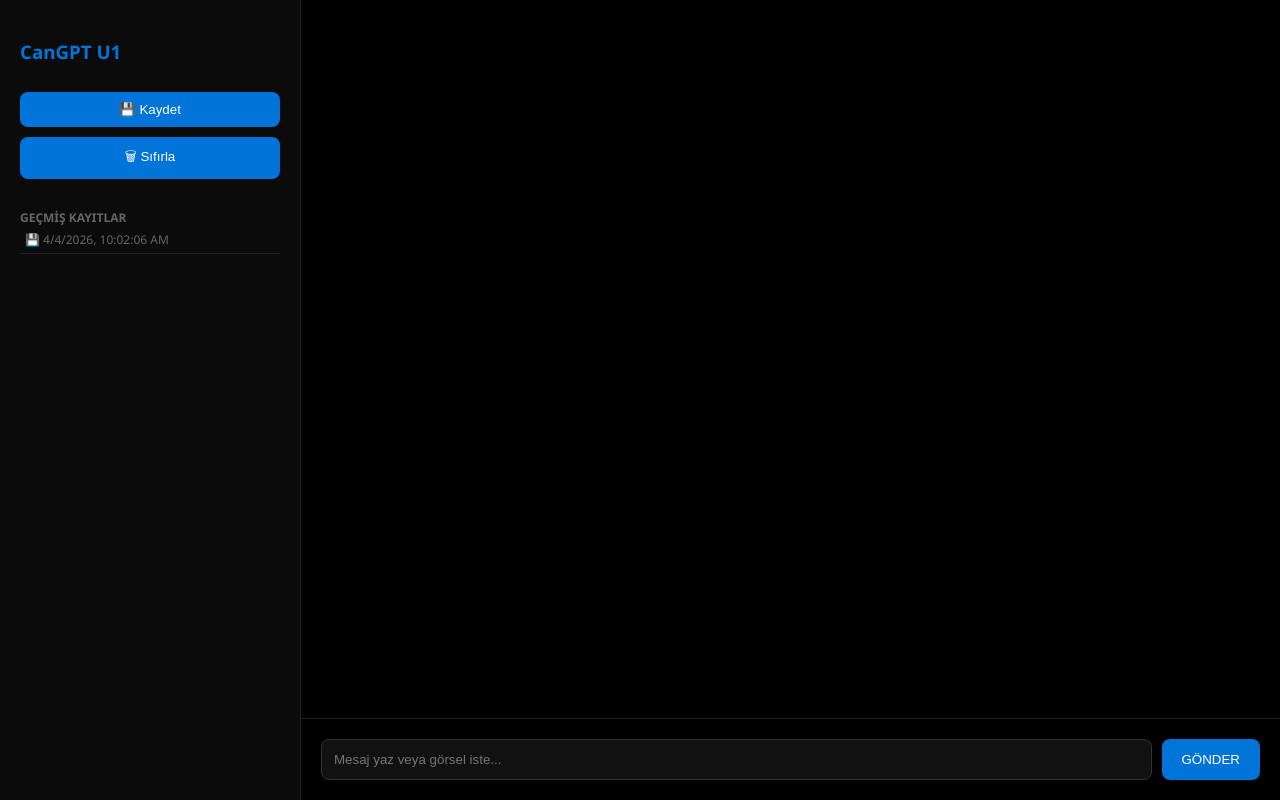
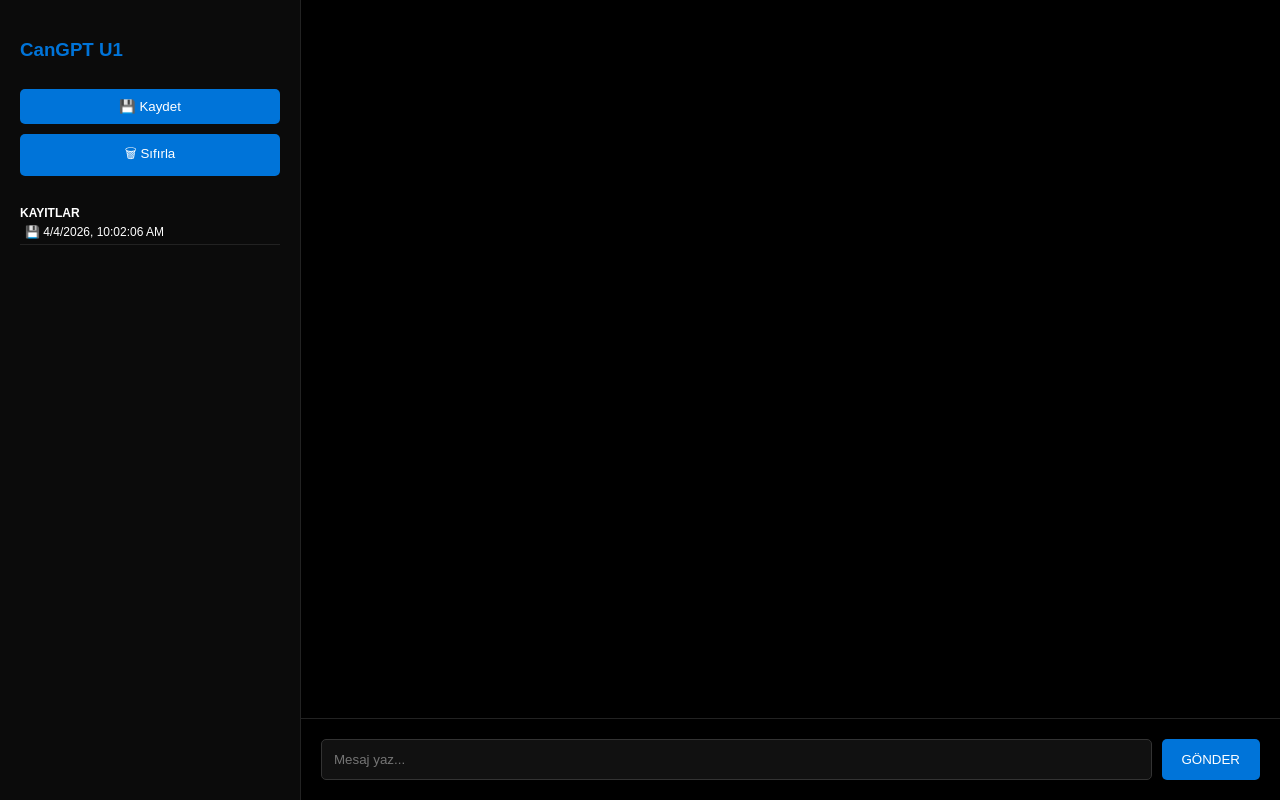
Before and after one commit to canuxs/cangpt, a website: page index.html in a window 1280 px wide. Both pictures are taken after a click on the button "💾 Kaydet". Drawn offline with nearby package versions, Linux system fonts and the light colour scheme.

Commit message:
Update index.html

```diff
--- a/index.html
+++ b/index.html
@@ -5,17 +5,17 @@
     <title>CanGPT U1 | Llama 3.3</title>
     <script src="https://cdn.jsdelivr.net/npm/marked/marked.min.js"></script>
     <style>
-        body { background: #000; color: #fff; font-family: 'Segoe UI', sans-serif; margin: 0; display: flex; height: 100vh; }
+        body { background: #000; color: #fff; font-family: sans-serif; margin: 0; display: flex; height: 100vh; }
         #sidebar { width: 260px; background: #0b0b0b; border-right: 1px solid #222; padding: 20px; display: flex; flex-direction: column; gap: 10px; }
-        #chat { flex-grow: 1; overflow-y: auto; padding: 30px; display: flex; flex-direction: column; gap: 15px; }
-        .bubble { max-width: 80%; padding: 12px; border-radius: 12px; }
-        .user { align-self: flex-end; background: #222; }
-        .ai { align-self: flex-start; background: #001a33; border: 1px solid #004080; }
-        .img-box { background: #111; padding: 15px; border-radius: 10px; border: 1px solid #333; margin-top: 10px; text-align: center; }
-        img { width: 100%; max-width: 450px; border-radius: 8px; margin-top: 10px; display: none; }
-        #input-container { padding: 20px; border-top: 1px solid #222; display: flex; gap: 10px; }
-        input { flex-grow: 1; background: #111; color: #fff; border: 1px solid #333; padding: 12px; border-radius: 8px; outline: none; }
-        button { background: #0074d9; color: #fff; border: none; padding: 10px 20px; border-radius: 8px; cursor: pointer; }
+        #chat { flex-grow: 1; overflow-y: auto; padding: 20px; display: flex; flex-direction: column; gap: 15px; }
+        .bubble { max-width: 80%; padding: 12px; border-radius: 10px; line-height: 1.5; }
+        .user { align-self: flex-end; background: #333; }
+        .ai { align-self: flex-start; background: #001f3f; border: 1px solid #0074d9; }
+        .img-box { background: #111; padding: 15px; border-radius: 10px; border: 1px solid #333; text-align: center; }
+        img { width: 100%; border-radius: 5px; display: none; margin-top: 10px; }
+        #input-area { padding: 20px; border-top: 1px solid #222; display: flex; gap: 10px; }
+        input { flex-grow: 1; padding: 12px; background: #111; color: #fff; border: 1px solid #333; border-radius: 5px; }
+        button { padding: 10px 20px; background: #0074d9; color: #fff; border: none; border-radius: 5px; cursor: pointer; }
     </style>
 </head>
 <body>
@@ -23,14 +23,14 @@
 <div id="sidebar">
     <h3 style="color:#0074d9;">CanGPT U1</h3>
     <button onclick="saveChat()">💾 Kaydet</button>
-    <button onclick="clearChat()">🗑 Sıfırla</button>
-    <div id="history-list" style="margin-top:20px; font-size:12px; color:#666;">GEÇMİŞ KAYITLAR</div>
+    <button onclick="location.reload()">🗑 Sıfırla</button>
+    <div id="save-list" style="margin-top:20px; font-size:12px;"></div>
 </div>
 
 <div id="main" style="flex-grow:1; display:flex; flex-direction:column;">
     <div id="chat"></div>
-    <div id="input-container">
-        <input type="text" id="userInput" placeholder="Mesaj yaz veya görsel iste..." onkeypress="if(event.key==='Enter') sendMessage()">
+    <div id="input-area">
+        <input type="text" id="userInput" placeholder="Mesaj yaz..." onkeypress="if(event.key==='Enter') sendMessage()">
         <button onclick="sendMessage()">GÖNDER</button>
     </div>
 </div>
@@ -56,9 +56,8 @@
 
         if(data.text.includes("GÖRSEL_OLUŞTUR:")) {
             const prompt = data.text.split("GÖRSEL_OLUŞTUR:")[1].trim();
-            // Pollinations linkini frontend'de oluşturuyoruz
-            const imgUrl = `https://pollinations.ai/p/${encodeURIComponent(prompt)}?width=1024&height=1024&nologo=true&seed=${Math.floor(Math.random()*999999)}`;
-            addImageBubble(imgUrl, prompt);
+            const url = `https://pollinations.ai/p/${encodeURIComponent(prompt)}?width=1024&height=1024&nologo=true&seed=${Math.random()}`;
+            addImageBubble(url, prompt);
         } else {
             addBubble(data.text, 'ai');
         }
@@ -80,35 +79,33 @@
             <div class="img-box">
                 <p>🎨 <b>${desc}</b> çiziliyor...</p>
                 <img src="${url}" onload="this.style.display='block'; this.previousElementSibling.innerHTML='✅ Hazır:';"
-                     onerror="this.parentElement.innerHTML='⚠️ Görsel yüklenemedi.'">
-                <br><a href="${url}" target="_blank" style="color:#0074d9; font-size:12px; text-decoration:none;">📥 İndir / Aç</a>
+                     onerror="this.parentElement.innerHTML='⚠️ Yükleme hatası. Sayfayı yenileyip tekrar deneyin.';">
+                <br><a href="${url}" target="_blank" style="color:#0074d9; font-size:12px;">📥 Görseli Aç</a>
             </div>`;
         document.getElementById("chat").appendChild(div);
         document.getElementById("chat").scrollTop = document.getElementById("chat").scrollHeight;
     }
 
     function saveChat() {
-        const content = document.getElementById("chat").innerHTML;
-        const saves = JSON.parse(localStorage.getItem("cangpt_saves") || "[]");
-        saves.push({ date: new Date().toLocaleString(), content });
+        const chat = document.getElementById("chat").innerHTML;
+        let saves = JSON.parse(localStorage.getItem("cangpt_saves") || "[]");
+        saves.push({ date: new Date().toLocaleString(), html: chat });
         localStorage.setItem("cangpt_saves", JSON.stringify(saves));
         renderSaves();
     }
 
     function renderSaves() {
-        const list = document.getElementById("history-list");
+        const list = document.getElementById("save-list");
         const saves = JSON.parse(localStorage.getItem("cangpt_saves") || "[]");
-        list.innerHTML = "<b>GEÇMİŞ KAYITLAR</b>";
+        list.innerHTML = "<b>KAYITLAR</b>";
         saves.reverse().forEach(s => {
-            const btn = document.createElement("div");
-            btn.style.cssText = "cursor:pointer; padding:5px; border-bottom:1px solid #222;";
-            btn.innerText = "💾 " + s.date;
-            btn.onclick = () => document.getElementById("chat").innerHTML = s.content;
-            list.appendChild(btn);
+            const d = document.createElement("div");
+            d.style.cssText = "cursor:pointer; padding:5px; border-bottom:1px solid #222;";
+            d.innerText = "💾 " + s.date;
+            d.onclick = () => document.getElementById("chat").innerHTML = s.html;
+            list.appendChild(d);
         });
     }
-
-    function clearChat() { document.getElementById("chat").innerHTML = ""; chatHistory = []; }
     window.onload = renderSaves;
 </script>
 </body>
```
